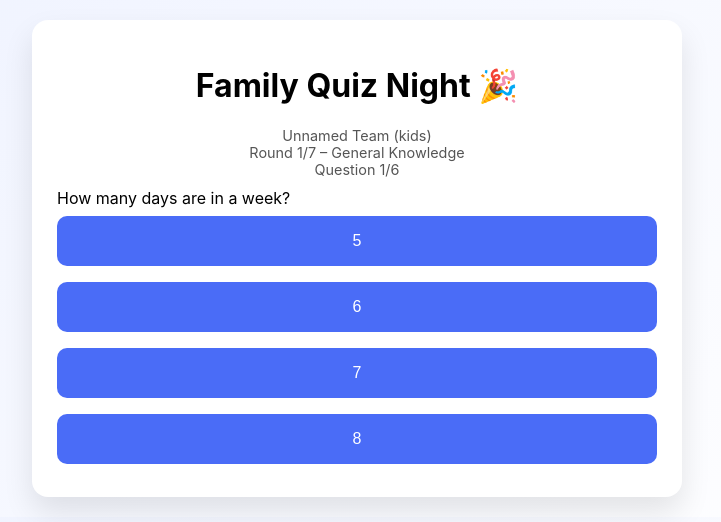
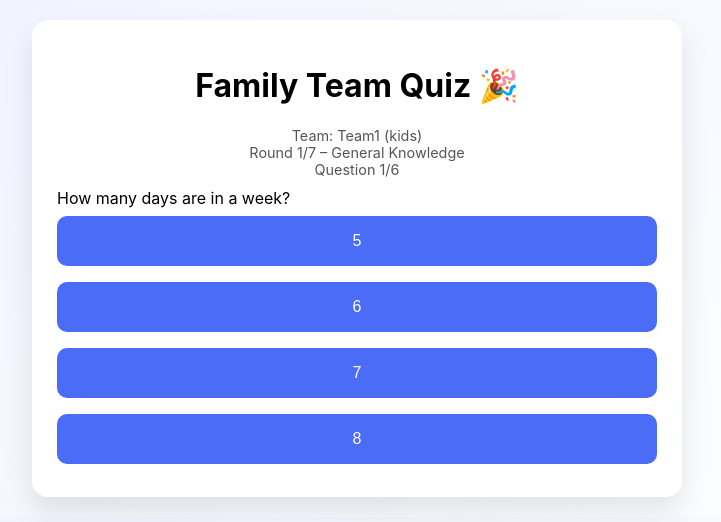
Before and after one commit to qhrmv97487-lgtm/family-quiz, a plain HTML site: page index.html in a window 1280 px wide. Both pictures are taken after a click on the button "Start Quiz". Shown: the top 522 px of the page, without its empty margins (283-1004 px from the left). Drawn offline with Linux system fonts and the light colour scheme.

Commit message:
Update index.html

```diff
--- a/index.html
+++ b/index.html
@@ -3,265 +3,143 @@
 <head>
 <meta charset="UTF-8">
 <meta name="viewport" content="width=device-width, initial-scale=1.0">
-<title>Family Quiz</title>
-
+<title>Family Team Quiz – Fastest Buzzer Round</title>
 <style>
-body {
-  font-family: -apple-system, BlinkMacSystemFont, Arial, sans-serif;
-  background: linear-gradient(135deg, #eef2ff, #ffffff);
-  margin: 0;
-  padding: 20px;
-}
-
-.quiz-box {
-  max-width: 600px;
-  margin: auto;
-  background: white;
-  padding: 25px;
-  border-radius: 16px;
-  box-shadow: 0 15px 30px rgba(0,0,0,0.1);
-}
-
-h1, h2 {
-  text-align: center;
-}
-
-input, select {
-  width: 100%;
-  padding: 14px;
-  margin: 10px 0;
-  font-size: 1em;
-}
-
-button {
-  width: 100%;
-  padding: 16px;
-  margin: 8px 0;
-  font-size: 1em;
-  border: none;
-  border-radius: 10px;
-  cursor: pointer;
-  background: #4a6cf7;
-  color: white;
-}
-
-button:hover { background: #3b55d9; }
-
-.answer.correct { background: #28a745; }
-.answer.wrong { background: #dc3545; }
-
-.progress {
-  text-align: center;
-  font-size: 0.9em;
-  margin-bottom: 10px;
-  color: #555;
-}
-
-img {
-  max-width: 100%;
-  border-radius: 10px;
-  margin: 15px 0;
-}
-
-table {
-  width: 100%;
-  border-collapse: collapse;
-  margin-top: 15px;
-}
-
-th, td {
-  padding: 10px;
-  border-bottom: 1px solid #ddd;
-  text-align: center;
-}
+body {font-family:-apple-system, BlinkMacSystemFont, Arial, sans-serif; background:linear-gradient(135deg,#eef2ff,#ffffff); margin:0;padding:20px;}
+.quiz-box{max-width:600px;margin:auto;background:white;padding:25px;border-radius:16px;box-shadow:0 15px 30px rgba(0,0,0,0.1);}
+h1,h2{text-align:center;}
+input,select{width:100%;padding:14px;margin:10px 0;font-size:1em;}
+button{width:100%;padding:16px;margin:8px 0;font-size:1em;border:none;border-radius:10px;cursor:pointer;background:#4a6cf7;color:white;}
+button:hover{background:#3b55d9;}
+.answer.correct{background:#28a745;}
+.answer.wrong{background:#dc3545;}
+.progress{text-align:center;font-size:0.9em;margin-bottom:10px;color:#555;}
+img{max-width:100%;border-radius:10px;margin:15px 0;}
+table{width:100%;border-collapse:collapse;margin-top:15px;}
+th,td{padding:10px;border-bottom:1px solid #ddd;text-align:center;}
 </style>
 </head>
-
 <body>
-
 <div class="quiz-box">
-  <h1>Family Quiz Night 🎉</h1>
+<h1>Family Team Quiz 🎉</h1>
 <div id="quiz"></div>
 </div>
-
 <script>
-let teams = JSON.parse(localStorage.getItem("teams") || "[]");
-let teamName = "";
-let teamType = "kids";
-let score = 0;
-let round = 0;
-let question = 0;
-
+let teams=[], currentTeam=0, round=0, question=0, buzzerActive=false, buzzerAnswered=false;
 const quiz = document.getElementById("quiz");
 
 const rounds = [
-{
-  name: "General Knowledge",
-  questions: [
-    { q: "How many days are in a week?", a: ["5","6","7","8"], c: 2 },
-    { q: "What colour are bananas?", a: ["Blue","Yellow","Red","White"], c: 1 },
-    { q: "How many wheels does a bicycle have?", a: ["1","2","3","4"], c: 1 },
-    { q: "Which animal says moo?", a: ["Dog","Cow","Cat","Sheep"], c: 1 },
-    { q: "How many hours are in a day?", a: ["12","18","24","36"], c: 2 },
-    { q: "What do bees make?", a: ["Milk","Honey","Water","Bread"], c: 1 }
-  ]
-},
-{
-  name: "Science & Nature",
-  questions: [
-    { q: "Which planet is closest to the sun?", a: ["Earth","Mars","Mercury","Venus"], c: 2 },
-    { q: "How many legs does an insect have?", a: ["4","6","8","10"], c: 1 },
-    { q: "What gas do we breathe?", a: ["Oxygen","Carbon","Steam","Smoke"], c: 0 },
-    { q: "What covers most of Earth?", a: ["Land","Water","Sand","Ice"], c: 1 },
-    { q: "Which animal lives in water?", a: ["Dog","Horse","Whale","Lion"], c: 2 },
-    { q: "Plants need what to grow?", a: ["Music","Sunlight","Plastic","Chocolate"], c: 1 }
-  ]
-},
-{
-  name: "History",
-  questions: [
-    { q: "Who was first on the moon?", a: ["Buzz Aldrin","Neil Armstrong","Tim Peake","Yuri Gagarin"], c: 1 },
-    { q: "Where were pyramids built?", a: ["Italy","Egypt","Mexico","China"], c: 1 },
-    { q: "Who were Vikings?", a: ["Artists","Explorers","Kings","Farmers"], c: 1 },
-    { q: "What did knights wear?", a: ["Suits","Armour","Coats","Pyjamas"], c: 1 },
-    { q: "Who was Queen Victoria?", a: ["Queen","Scientist","Explorer","Writer"], c: 0 },
-    { q: "Castles were used for what?", a: ["Decorating","Protection","Farming","Cooking"], c: 1 }
-  ]
-},
-{
-  name: "Geography",
-  questions: [
-    { q: "Which is the biggest ocean?", a: ["Atlantic","Indian","Pacific","Arctic"], c: 2 },
-    { q: "London is in which country?", a: ["France","USA","England","Italy"], c: 2 },
-    { q: "Which continent is the UK in?", a: ["Asia","Africa","Europe","America"], c: 2 },
-    { q: "Where is the North Pole?", a: ["Desert","Ocean","Arctic","Antarctica"], c: 2 },
-    { q: "Which is a country?", a: ["Paris","Spain","Nile","Amazon"], c: 1 },
-    { q: "Which is hottest?", a: ["Sun","Moon","Earth","Mars"], c: 0 }
-  ]
-},
-{
-  name: "Picture Round – Flags",
-  questions: [
-    { q: "Which flag is this?", img: "https://flagcdn.com/w320/gb.png", a: ["France","USA","UK","Australia"], c: 2 },
-    { q: "Which flag is this?", img: "https://flagcdn.com/w320/fr.png", a: ["Italy","France","Ireland","Belgium"], c: 1 },
-    { q: "Which flag is this?", img: "https://flagcdn.com/w320/us.png", a: ["USA","Canada","Mexico","Brazil"], c: 0 },
-    { q: "Which flag is this?", img: "https://flagcdn.com/w320/de.png", a: ["Austria","Germany","Belgium","Spain"], c: 1 },
-    { q: "Which flag is this?", img: "https://flagcdn.com/w320/it.png", a: ["Italy","France","Ireland","Mexico"], c: 0 },
-    { q: "Which flag is this?", img: "https://flagcdn.com/w320/es.png", a: ["Portugal","Spain","Italy","Romania"], c: 1 }
-  ]
-},
-{
-  name: "Football ⚽",
-  questions: [
-    { q: "How many players in a football team on the pitch?", a: ["9","10","11","12"], c: 2 },
-    { q: "What part of the body can't touch the ball?", a: ["Head","Chest","Hand","Foot"], c: 2 },
-    { q: "What colour card means stop playing?", a: ["Yellow","Blue","Red","Green"], c: 2 },
-    { q: "What is scored into a goal?", a: ["Bat","Ball","Puck","Disc"], c: 1 },
-    { q: "Who guards the goal?", a: ["Defender","Striker","Goalkeeper","Ref"], c: 2 },
-    { q: "How long is a normal match?", a: ["60 mins","70 mins","90 mins","100 mins"], c: 2 }
-  ]
-},
-{
-  name: "Fun & Mixed",
-  questions: [
-    { q: "Which superhero is from Gotham?", a: ["Batman","Spiderman","Hulk","Superman"], c: 0 },
-    { q: "What comes after Friday?", a: ["Sunday","Saturday","Monday","Thursday"], c: 1 },
-    { q: "Which animal has a trunk?", a: ["Horse","Elephant","Bear","Giraffe"], c: 1 },
-    { q: "Which is a fruit?", a: ["Onion","Carrot","Apple","Potato"], c: 2 },
-    { q: "What tells the time?", a: ["Map","Clock","Book","TV"], c: 1 },
-    { q: "Which sport uses a bat?", a: ["Football","Cricket","Tennis","Golf"], c: 1 }
-  ]
-}
+{ name:"General Knowledge", questions:[{q:"How many days are in a week?",a:["5","6","7","8"],c:2},{q:"What colour are bananas?",a:["Blue","Yellow","Red","White"],c:1},{q:"How many wheels does a bicycle have?",a:["1","2","3","4"],c:1},{q:"Which animal says moo?",a:["Dog","Cow","Cat","Sheep"],c:1},{q:"How many hours in a day?",a:["12","18","24","36"],c:2},{q:"What do bees make?",a:["Milk","Honey","Water","Bread"],c:1}]},
+{ name:"Science & Nature", questions:[{q:"Which planet is closest to the sun?",a:["Earth","Mars","Mercury","Venus"],c:2},{q:"How many legs does an insect have?",a:["4","6","8","10"],c:1},{q:"What gas do we breathe?",a:["Oxygen","Carbon","Steam","Smoke"],c:0},{q:"What covers most of Earth?",a:["Land","Water","Sand","Ice"],c:1},{q:"Which animal lives in water?",a:["Dog","Horse","Whale","Lion"],c:2},{q:"Plants need what to grow?",a:["Music","Sunlight","Plastic","Chocolate"],c:1}]},
+{ name:"History", questions:[{q:"Who was first on the moon?",a:["Buzz Aldrin","Neil Armstrong","Tim Peake","Yuri Gagarin"],c:1},{q:"Where were pyramids built?",a:["Italy","Egypt","Mexico","China"],c:1},{q:"Who were Vikings?",a:["Artists","Explorers","Kings","Farmers"],c:1},{q:"What did knights wear?",a:["Suits","Armour","Coats","Pyjamas"],c:1},{q:"Who was Queen Victoria?",a:["Queen","Scientist","Explorer","Writer"],c:0},{q:"Castles were used for what?",a:["Decorating","Protection","Farming","Cooking"],c:1}]},
+{ name:"Geography", questions:[{q:"Which is the biggest ocean?",a:["Atlantic","Indian","Pacific","Arctic"],c:2},{q:"London is in which country?",a:["France","USA","England","Italy"],c:2},{q:"Which continent is the UK in?",a:["Asia","Africa","Europe","America"],c:2},{q:"Where is the North Pole?",a:["Desert","Ocean","Arctic","Antarctica"],c:2},{q:"Which is a country?",a:["Paris","Spain","Nile","Amazon"],c:1},{q:"Which is hottest?",a:["Sun","Moon","Earth","Mars"],c:0}]},
+{ name:"Picture Round – Flags", questions:[{q:"Which flag is this?",img:"https://flagcdn.com/w320/gb.png",a:["France","USA","UK","Australia"],c:2},{q:"Which flag is this?",img:"https://flagcdn.com/w320/fr.png",a:["Italy","France","Ireland","Belgium"],c:1},{q:"Which flag is this?",img:"https://flagcdn.com/w320/us.png",a:["USA","Canada","Mexico","Brazil"],c:0},{q:"Which flag is this?",img:"https://flagcdn.com/w320/de.png",a:["Austria","Germany","Belgium","Spain"],c:1},{q:"Which flag is this?",img:"https://flagcdn.com/w320/it.png",a:["Italy","France","Ireland","Mexico"],c:0},{q:"Which flag is this?",img:"https://flagcdn.com/w320/es.png",a:["Portugal","Spain","Italy","Romania"],c:1}]},
+{ name:"Football ⚽ (Buzzer Round)", questions:[{q:"How many players in a football team on the pitch?",a:["9","10","11","12"],c:2},{q:"What part of the body can't touch the ball?",a:["Head","Chest","Hand","Foot"],c:2},{q:"What colour card means stop playing?",a:["Yellow","Blue","Red","Green"],c:2},{q:"What is scored into a goal?",a:["Bat","Ball","Puck","Disc"],c:1},{q:"Who guards the goal?",a:["Defender","Striker","Goalkeeper","Ref"],c:2},{q:"How long is a normal match?",a:["60 mins","70 mins","90 mins","100 mins"],c:2}]},
+{ name:"Fun & Mixed", questions:[{q:"Which superhero is from Gotham?",a:["Batman","Spiderman","Hulk","Superman"],c:0},{q:"What comes after Friday?",a:["Sunday","Saturday","Monday","Thursday"],c:1},{q:"Which animal has a trunk?",a:["Horse","Elephant","Bear","Giraffe"],c:1},{q:"Which is a fruit?",a:["Onion","Carrot","Apple","Potato"],c:2},{q:"What tells the time?",a:["Map","Clock","Book","TV"],c:1},{q:"Which sport uses a bat?",a:["Football","Cricket","Tennis","Golf"],c:1}]}
 ];
 
-function startScreen() {
-  quiz.innerHTML = `
-    <h2>Enter Team Details</h2>
-    <input placeholder="Team Name" id="teamName">
-    <select id="teamType">
-      <option value="kids">Kids Team</option>
-      <option value="adults">Adults Team</option>
-    </select>
-    <button onclick="startQuiz()">Start Quiz</button>
-    <button onclick="showLeaderboard()">View Leaderboard</button>
-  `;
+function startScreen(){
+quiz.innerHTML=`<h2>Enter Teams</h2><div id="teamInputs"></div>
+<button onclick="addTeamInput()">Add Team</button>
+<button onclick="startTeams()">Start Quiz</button>
+<button onclick="showLeaderboard()">View Leaderboard</button>`;
+addTeamInput();
 }
 
-function startQuiz() {
-  teamName = document.getElementById("teamName").value || "Unnamed Team";
-  teamType = document.getElementById("teamType").value;
-  score = 0;
-  round = 0;
-  question = 0;
+function addTeamInput(){
+const container=document.getElementById("teamInputs");
+const idx=container.children.length;
+const div=document.createElement("div");
+div.innerHTML=`<input placeholder="Team Name" id="teamName${idx}"> <select id="teamType${idx}"><option value="kids">Kids</option><option value="adults">Adults</option></select>`;
+container.appendChild(div);
+}
+
+function startTeams(){
+teams=[];
+const inputs=document.getElementById("teamInputs").children;
+for(let i=0;i<inputs.length;i++){
+let name=document.getElementById(`teamName${i}`).value||`Team${i+1}`;
+let type=document.getElementById(`teamType${i}`).value;
+teams.push({name,type,score:0});
+}
+currentTeam=0; round=0; question=0;
 loadQuestion();
 }
 
-function loadQuestion() {
-  const r = rounds[round];
-  const q = r.questions[question];
+function loadQuestion(){
+const r=rounds[round];
+const q=r.questions[question];
 
-  quiz.innerHTML = `
-    <div class="progress">
-      ${teamName} (${teamType})<br>
-      Round ${round+1}/${rounds.length} – ${r.name}<br>
-      Question ${question+1}/6
-    </div>
-    <div class="question">${q.q}</div>
-    ${q.img ? `<img src="${q.img}">` : ""}
-    ${q.a.map((x,i)=>`<button class="answer" onclick="answer(${i})">${x}</button>`).join("")}
-  `;
+if(r.name.includes("Buzzer")){ // Buzzer Round
+buzzerActive=true;
+buzzerAnswered=false;
+quiz.innerHTML=`<div class="progress">Buzzer Round – ${r.name}<br>Question ${question+1}/6</div>
+<div class="question">${q.q}</div>${q.img?`<img src="${q.img}">`:''}
+${q.a.map((x,i)=>`<button class="answer" onclick="buzzerAnswer(${i},this)">${x}</button>`).join('')}
+<p style="text-align:center">First correct tap wins!</p>`;
+} else { // Normal Team vs Team
+buzzerActive=false;
+const t=teams[currentTeam];
+quiz.innerHTML=`<div class="progress">Team: ${t.name} (${t.type})<br>Round ${round+1}/${rounds.length} – ${r.name}<br>Question ${question+1}/6</div>
+<div class="question">${q.q}</div>${q.img?`<img src="${q.img}">`:''}
+${q.a.map((x,i)=>`<button class="answer" onclick="answer(${i})">${x}</button>`).join('')}`;
+}
 }
 
-function answer(i) {
-  const r = rounds[round];
-  const q = r.questions[question];
-  const buttons = document.querySelectorAll(".answer");
-
+function answer(i){
+const r=rounds[round];
+const q=r.questions[question];
+const t=teams[currentTeam];
+const buttons=document.querySelectorAll(".answer");
 buttons.forEach((b,idx)=>{
 b.disabled=true;
-    if(idx===q.c) b.classList.add("correct");
-    if(idx===i && i!==q.c) b.classList.add("wrong");
+if(idx===q.c)b.classList.add("correct");
+if(idx===i && i!==q.c)b.classList.add("wrong");
 });
-
-  if(i===q.c) score += teamType==="adults" ? 2 : 1;
-
+if(i===q.c) t.score += t.type=="adults"?2:1;
 setTimeout(()=>{
 question++;
 if(question<6) loadQuestion();
-    else {
+else{
 round++;
 question=0;
 if(round<rounds.length) loadQuestion();
-      else endQuiz();
 }
 },1200);
 }
 
-function endQuiz() {
-  teams.push({name:teamName,type:teamType,score});
-  localStorage.setItem("teams",JSON.stringify(teams));
-  showLeaderboard();
+function buzzerAnswer(i,btn){
+if(buzzerAnswered) return;
+buzzerAnswered=true;
+const r=rounds[round];
+const q=r.questions[question];
+const correctTeam=teams[Math.floor(Math.random()*teams.length)]; // first tap team
+if(i===q.c) correctTeam.score += correctTeam.type=="adults"?2:1;
+const buttons=document.querySelectorAll(".answer");
+buttons.forEach((b,idx)=>{
+b.disabled=true;
+if(idx===q.c)b.classList.add("correct");
+if(idx===i && i!==q.c)b.classList.add("wrong");
+});
+setTimeout(()=>{
+question++;
+if(question<6) loadQuestion();
+else{
+round++;
+question=0;
+currentTeam=0; // resume normal play
+loadQuestion();
+}
+},1200);
 }
 
-function showLeaderboard() {
-  const rows = teams
-    .sort((a,b)=>b.score-a.score)
-    .map(t=>`<tr><td>${t.name}</td><td>${t.type}</td><td>${t.score}</td></tr>`)
-    .join("");
-
-  quiz.innerHTML = `
-    <h2>🏆 Leaderboard</h2>
-    <table>
-      <tr><th>Team</th><th>Type</th><th>Score</th></tr>
-      ${rows}
-    </table>
-    <button onclick="startScreen()">New Team</button>
-    <button onclick="localStorage.clear(); location.reload()">Reset Scores</button>
-  `;
+function showLeaderboard(){
+const rows=teams.sort((a,b)=>b.score-b.score).map(t=>`<tr><td>${t.name}</td><td>${t.type}</td><td>${t.score}</td></tr>`).join('');
+quiz.innerHTML=`<h2>🏆 Leaderboard</h2><table><tr><th>Team</th><th>Type</th><th>Score</th></tr>${rows}</table>
+<button onclick="startScreen()">New Quiz</button>`;
 }
 
 startScreen();
 </script>
-
 </body>
 </html>
```
Lines whose indentation alone changed are shown as unchanged.
